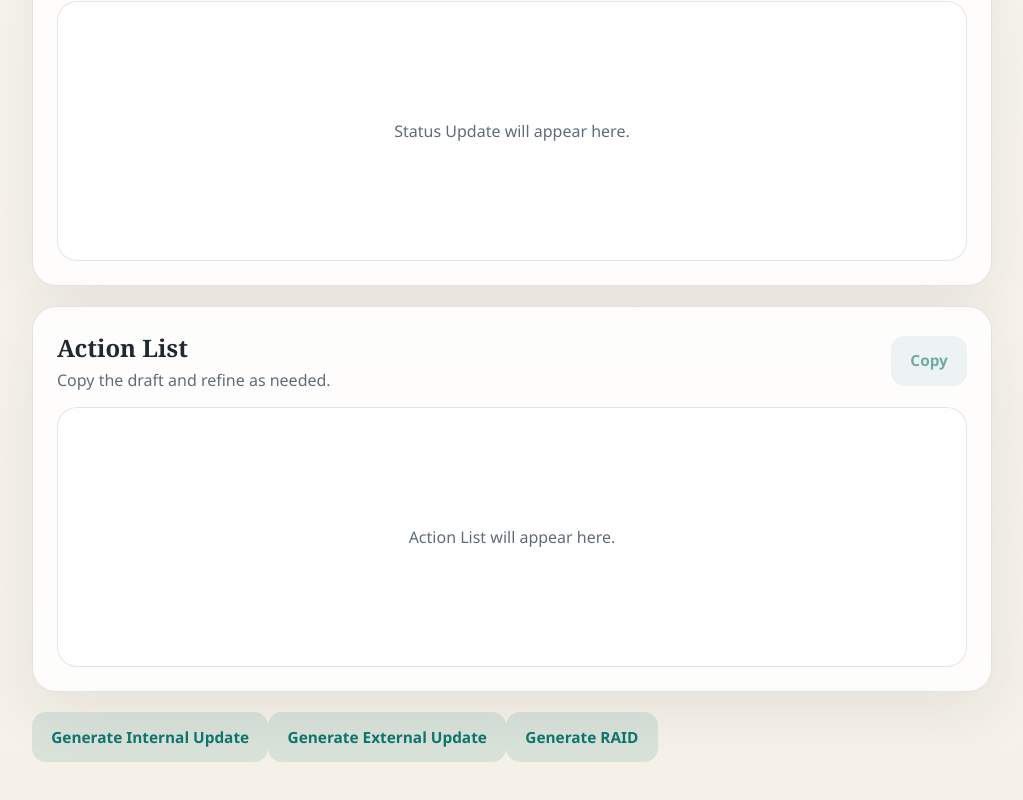
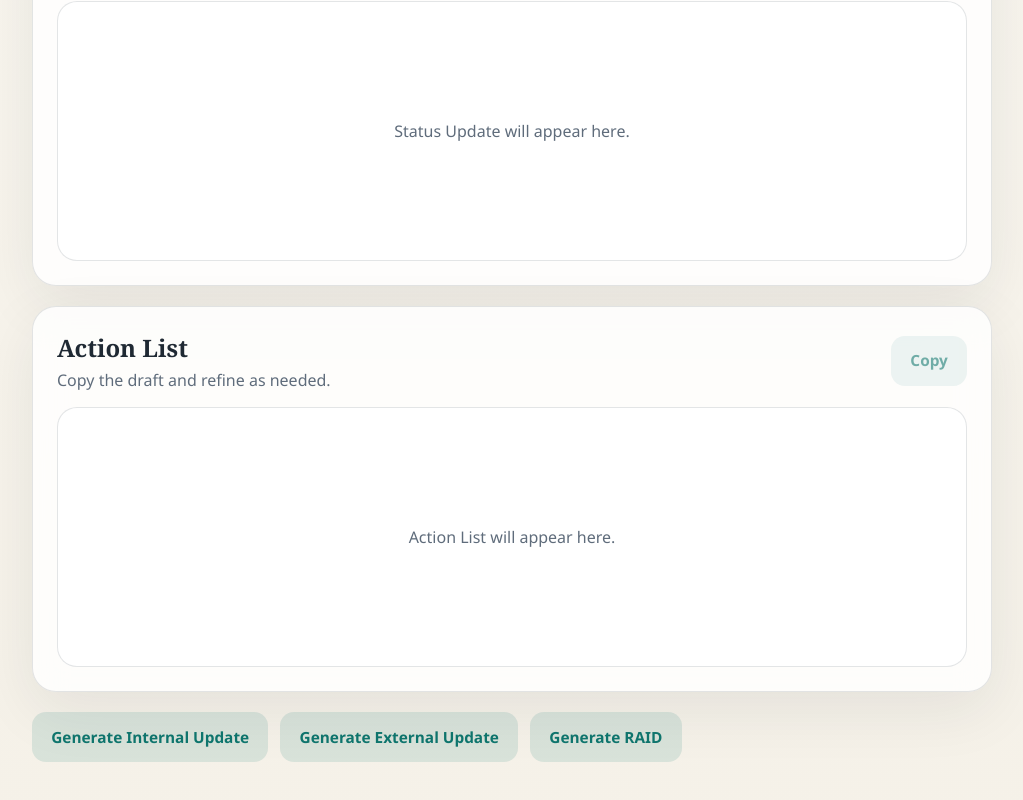
Before and after one commit to romeosison-svg/updateflow, a Next.js app: page /app in a window 1280 px wide. Shown: the part 1445-2245 px from the top of the page, without its empty margins (128-1151 px from the left). Built offline with nearby package versions, Linux system fonts and the light colour scheme.

Commit message:
Optional button spacing

```diff
--- a/app/globals.css
+++ b/app/globals.css
@@ -365,6 +365,8 @@ select {
 .raid-actions {
   display: flex;
   justify-content: flex-start;
+  flex-wrap: wrap;
+  gap: 0.75rem;
 }
 
 .output-header {
```
